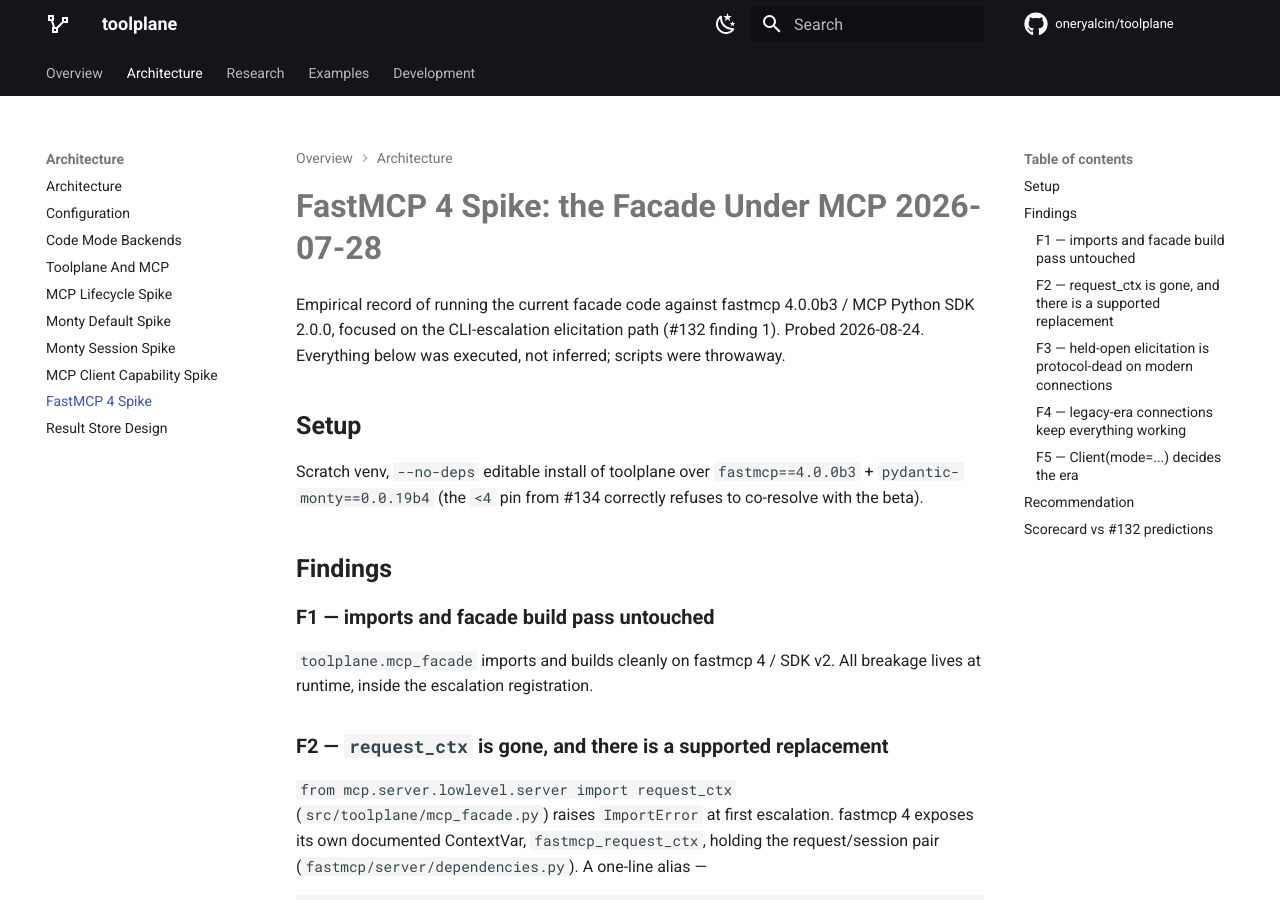
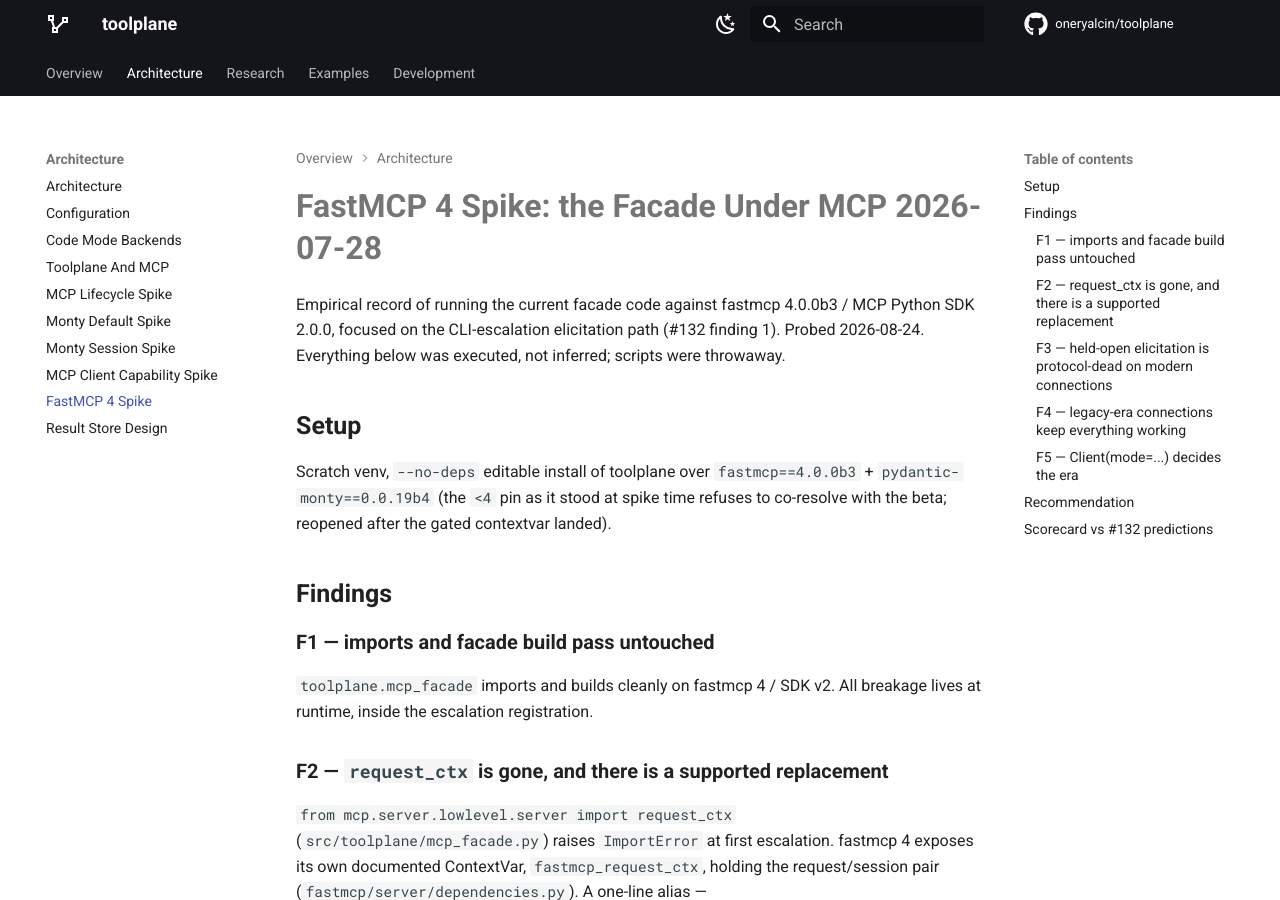
Before and after one commit to oneryalcin/toolplane, an MkDocs documentation site: the page built from docs/fastmcp4-spike.md, in a window 1280 px wide and 900 px high. Built offline with MkDocs 1.6.1 and Material for MkDocs 9.7.7, drawn with Linux system fonts in a browser that asks for light colours; comment, search, counter and statistics services are not loaded.

Commit message:
Review nits: drop two dead Client imports; sync spike-doc setup note

```diff
--- a/docs/fastmcp4-spike.md
+++ b/docs/fastmcp4-spike.md
@@ -8,8 +8,9 @@
 ## Setup
 
 Scratch venv, `--no-deps` editable install of toolplane over
-`fastmcp==4.0.0b3` + `pydantic-monty==0.0.19b4` (the `<4` pin from #134
-correctly refuses to co-resolve with the beta).
+`fastmcp==4.0.0b3` + `pydantic-monty==0.0.19b4` (the `<4` pin as it stood
+at spike time refuses to co-resolve with the beta; reopened after the
+gated contextvar landed).
 
 ## Findings
 
```
Also changed, not shown: 1 other file.
